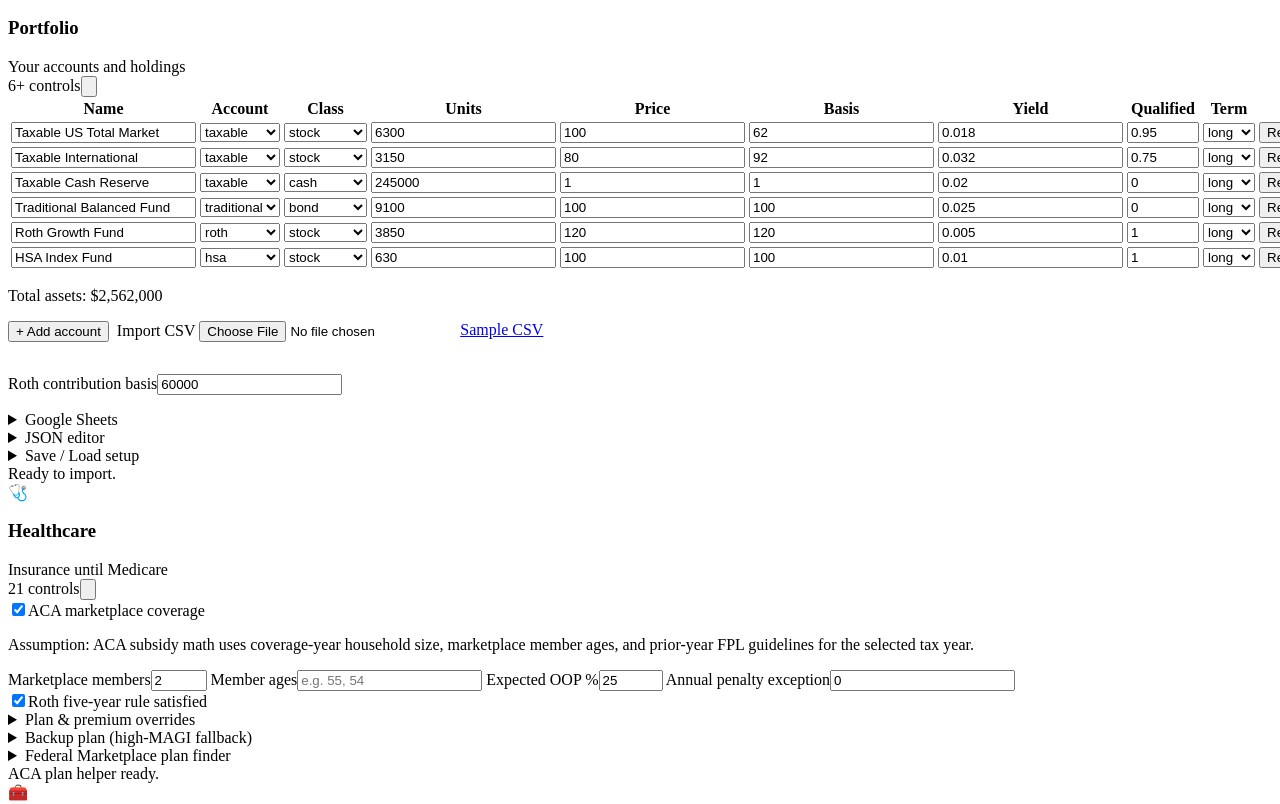
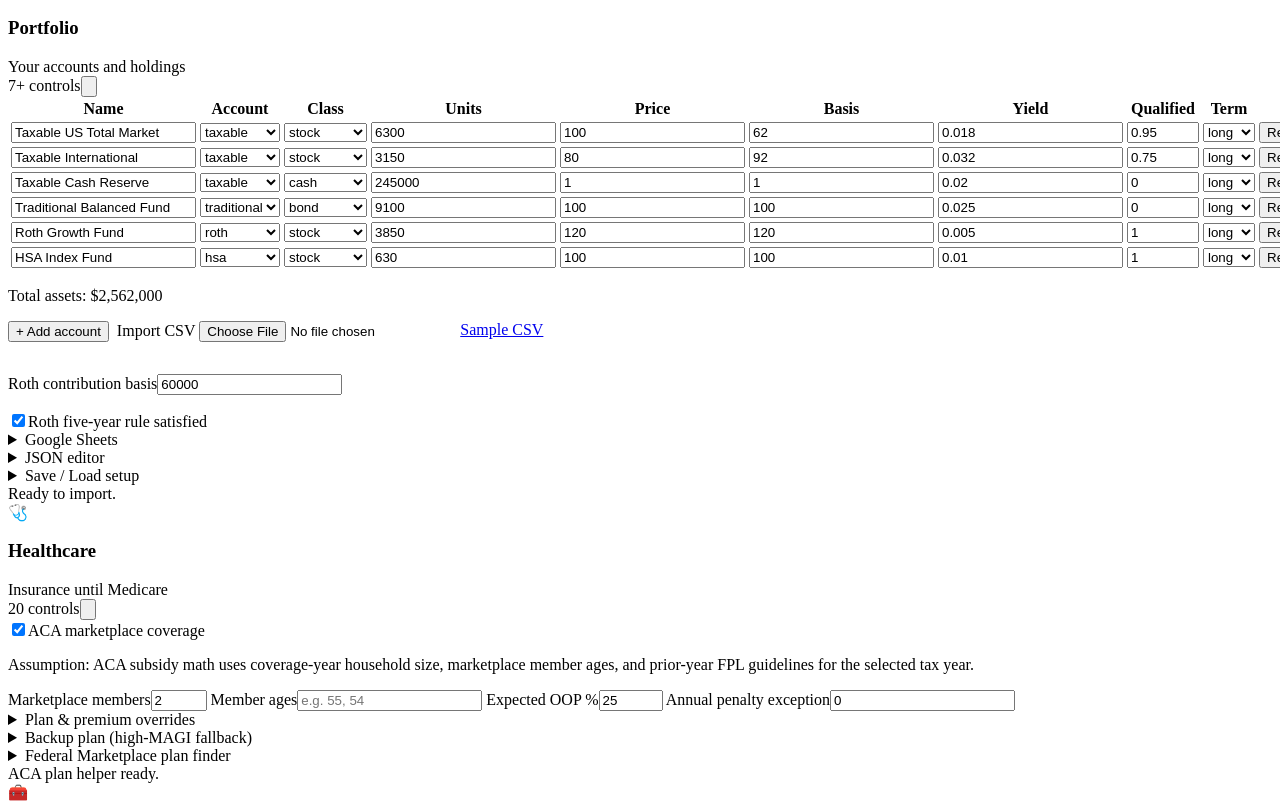
Before and after one commit to fi-nance/drawdown-modeling, a website with bundled scripts: page index.html in a window 1280 px wide. Shown: the part 2096-2900 px from the top of the page. Built offline with nearby package versions, Linux system fonts and the light colour scheme.

Commit message:
style: move Roth five-year rule satisfied checkbox to Portfolio module

```diff
--- a/index.html
+++ b/index.html
@@ -251,7 +251,7 @@
                     <span class="module-sub">Your accounts and holdings</span>
                   </div>
                 </div>
-                <div class="module-actions"><span class="controls-pill">6+ controls</span></div>
+                <div class="module-actions"><span class="controls-pill">7+ controls</span></div>
               </div>
               <div class="module-body">
                 <div id="assetTable" class="asset-table"></div>
@@ -266,6 +266,7 @@
                 <div class="control-grid" style="border-top: 1px solid var(--border); padding-top: 1rem; margin-bottom: 1rem;">
                   <label><span>Roth contribution basis</span><input id="rothBasis" type="number" min="0" step="1000" value="60000"></label>
                 </div>
+                <label class="check-row" style="margin-bottom: 1rem;"><input id="rothFiveYearRuleSatisfied" type="checkbox" checked><span>Roth five-year rule satisfied</span></label>
                 <details class="advanced">
                   <summary>Google Sheets</summary>
                   <div class="control-grid">
@@ -311,7 +312,7 @@
                     <span class="module-sub">Insurance until Medicare</span>
                   </div>
                 </div>
-                <div class="module-actions"><span class="controls-pill">21 controls</span></div>
+                <div class="module-actions"><span class="controls-pill">20 controls</span></div>
               </div>
               <div class="module-body">
                 <label class="check-row"><input id="acaEnabled" type="checkbox" checked><span>ACA marketplace coverage</span></label>
@@ -322,7 +323,7 @@
                   <label><span>Expected OOP %</span><input id="expectedOopPercent" type="number" min="0" max="100" step="5" value="25"></label>
                   <label><span>Annual penalty exception</span><input id="earlyWithdrawalPenaltyExceptionAmount" type="number" min="0" step="500" value="0"></label>
                 </div>
-                <label class="check-row"><input id="rothFiveYearRuleSatisfied" type="checkbox" checked><span>Roth five-year rule satisfied</span></label>
+
                 <details class="advanced">
                   <summary>Plan & premium overrides</summary>
                   <p class="assumption-note">Assumption: exact plan mode calculates PTC from the household SLCSP and applies the selected plan gross premium and OOP max. Quoted net premium mode trusts the quote and bypasses PTC recalculation.</p>
```
